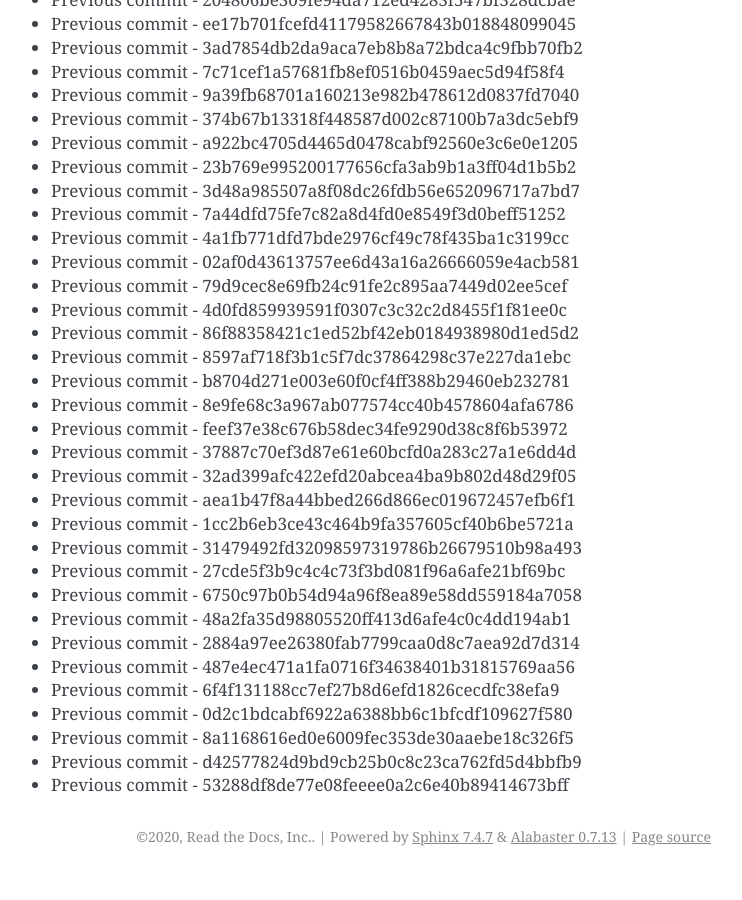
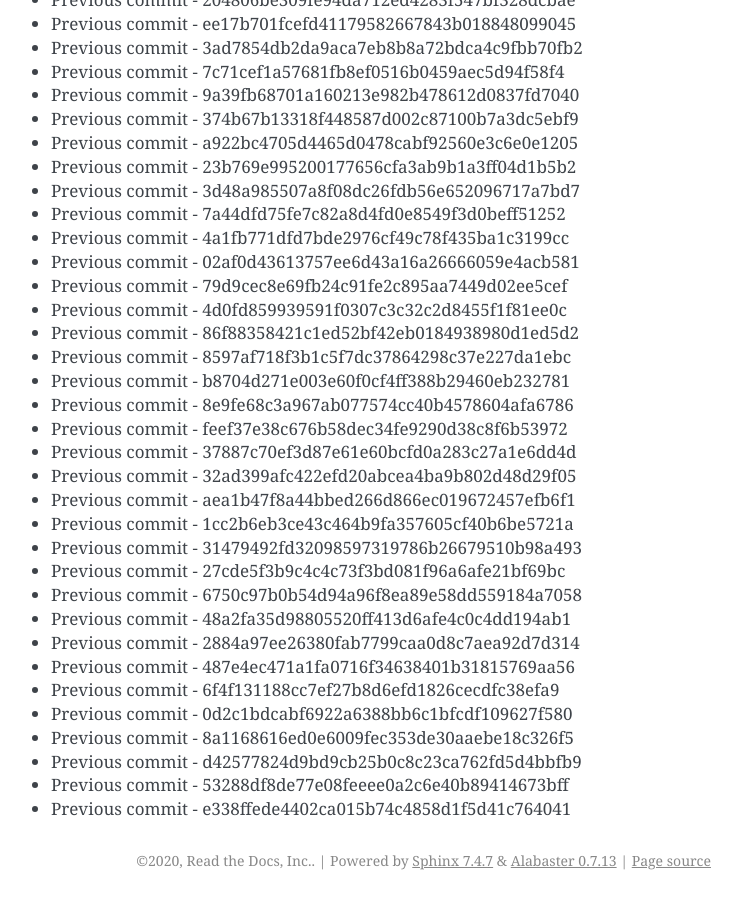
Before and after one commit to readthedocs/rtd-git-stresstest, a Sphinx documentation site: the page built from docs/updates.rst, in a window 1280 px wide and 900 px high, scrolled down 59624 px. Shown: the whole window, without its empty margins (399-1141 px from the left). Built offline with Sphinx 7.4.7, drawn with Linux system fonts in a browser that asks for light colours; before the commit the page ends 60500 px from its top, so only the background shows below that.

Commit message:
Generating commit from previous: e338ffede4402ca015b74c4858d1f5d41c764041

```diff
--- a/docs/updates.rst
+++ b/docs/updates.rst
@@ -2537,3 +2537,4 @@ It can be tested for any performance characteristics.
 * Previous commit - 8a1168616ed0e6009fec353de30aaebe18c326f5
 * Previous commit - d42577824d9bd9cb25b0c8c23ca762fd5d4bbfb9
 * Previous commit - 53288df8de77e08feeee0a2c6e40b89414673bff
+* Previous commit - e338ffede4402ca015b74c4858d1f5d41c764041
```
